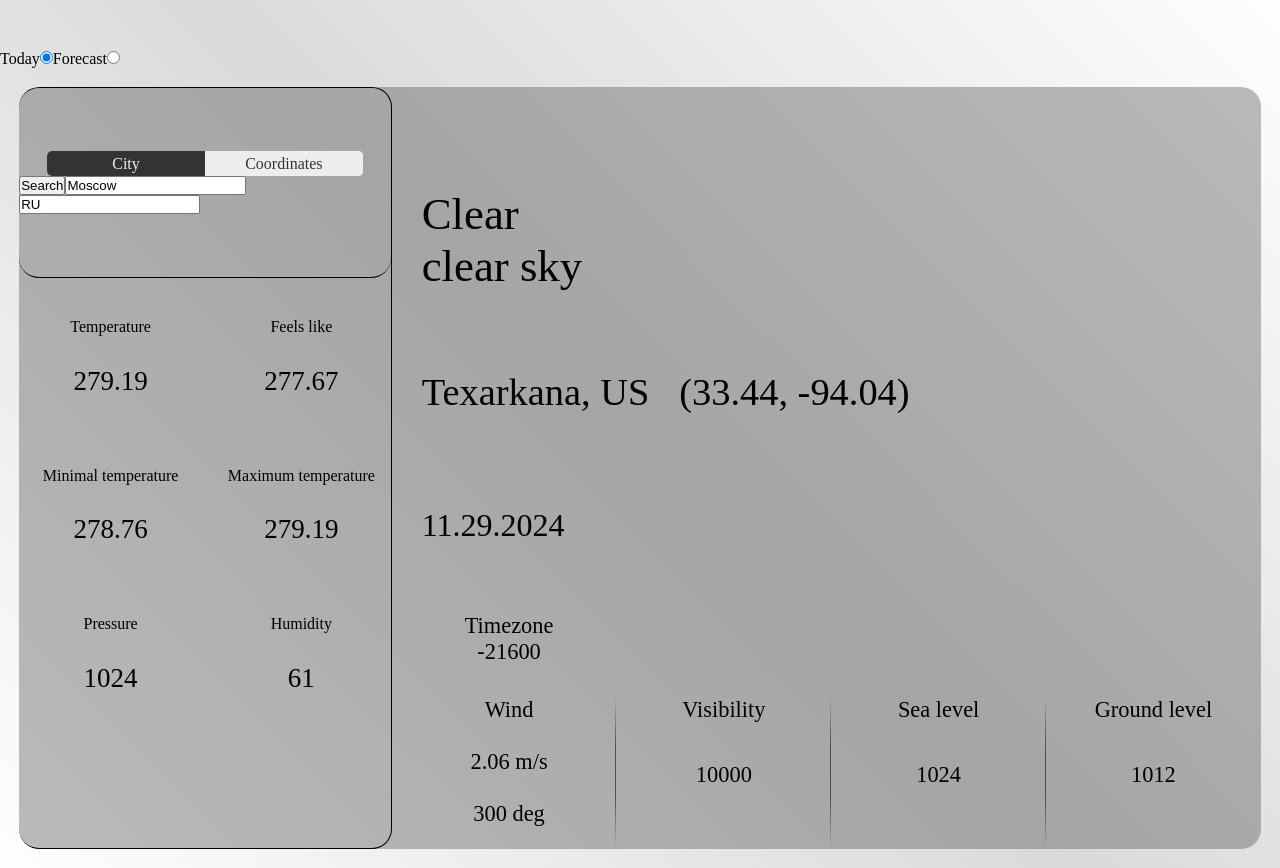
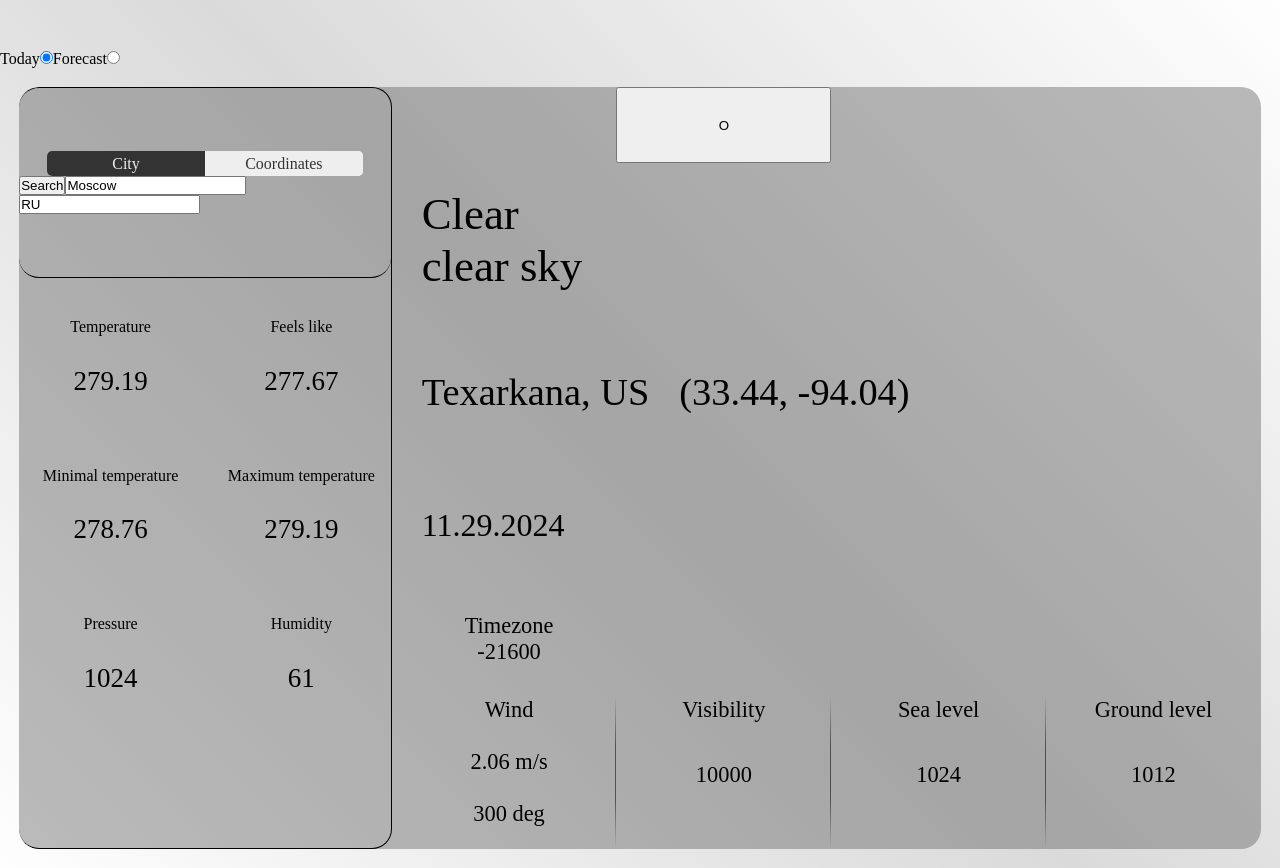
Before and after one commit to maksimphono/weather_app, a React app in the folder frontend/: page /#/ in a window 1280 px wide. Built offline with nearby package versions, Linux system fonts and the light colour scheme; no server answers; the HTML template or start-up script is replaced by a standard one.

Commit message:
added interface to add places to the following list

```diff
--- a/frontend/src/Pages/Home/DataAdapter/DataAdapter.js
+++ b/frontend/src/Pages/Home/DataAdapter/DataAdapter.js
@@ -37,6 +37,7 @@ export default class DataAdapter{
     }
     openDB() {
         return new Promise((resolve, reject) => {
+            console.log("openDB")
             this.version++;
             let req = indexedDB.open(this.dbName, this.version)
     	    req.onsuccess = async event => {
--- a/frontend/src/Pages/Home/components/Data.jsx
+++ b/frontend/src/Pages/Home/components/Data.jsx
@@ -8,11 +8,12 @@ import forecastWeatherDataManager from '../DataManager/ForecastWeatherDataManage
 
 export default function Data() {
     useEffect(() => {(async () => {
-        const adapter = dataAdapterFactory.createUserFollowingListAdapter()
-        await adapter.openDB()
-        await adapter.saveOne({coordinates : "13.7553925,95.9385771", name : "Bangkok", country_code : "TH"})
-        await adapter.saveOne({coordinates : "22.797401,108.1783688", name : "Nanning", country_code : "CN"})
-        await adapter.removeOneBy("coordinates", "22.797401,108.1783688")
+        console.log("Qwert")
+        const adapter = await dataAdapterFactory.createUserFollowingListAdapter()
+        console.log(adapter)
+        //await adapter.save({coordinates : {lat : 13.75, lon : 95.93}, name : "Bangkok", country_code : "TH"})
+        //await adapter.save({coordinates : {lat : 22.797401, lon : 108.1783688}, name : "Nanning", country_code : "CN"})
+        //await adapter.removeOne("coordinates", "22.797401,108.1783688")
         console.table(await adapter.loadAll())
 
         //await adapter.saveOne({"code": "RU", "country" : "Russia"})
--- a/frontend/src/Pages/Home/components/OneDayWeather.jsx
+++ b/frontend/src/Pages/Home/components/OneDayWeather.jsx
@@ -6,6 +6,7 @@ import geodecodeDataManager, {CityError} from '../DataManager/GeodecodeDataManag
 import ForecastWeather from './ForecastWeather.jsx'
 import useGetOneDayWeatherData from '../hooks/useGetONeDayWeatherData.js'
 import {initalInputState} from "./InputFields.jsx"
+import dataAdapterFactory from "../utils/DataAdapterFactory.js"
 //const style = {}
 
 
@@ -70,6 +71,32 @@ function OneDayWeather({inputState, selectedMode, onSubmit}) {
     const handleInputChange = useCallback(({inputState, selectedMode}) => {
     }, [])
 
+    const handleLikeCity = useCallback(async () => {
+        const adapter = await dataAdapterFactory.createUserFollowingListAdapter()
+        let entry = null
+        switch(selectedMode) {
+            case "city":
+                entry = {
+                    coordinates : {lat : weatherData.coord.lat, lon : weatherData.coord.lon},
+                    name : inputState.city,
+                    country_code : weatherData.sys.country
+                }
+            break
+            case "coords":
+                entry = {
+                    coordinates : {lat : inputState.lat, lon : inputState.lon},
+                    name : weatherData.name || "Unknown",
+                    country_code : weatherData.sys.country || ""
+                }
+            break
+        }
+        try {
+            await adapter.save(entry)
+        } catch(error) {
+            alert("Error when adding city to the database")
+        }
+    }, [weatherData, selectedMode, inputState])
+
     useGetOneDayWeatherData(setWeatherData, inputState, selectedMode)
 
     return (
@@ -94,6 +121,7 @@ function OneDayWeather({inputState, selectedMode, onSubmit}) {
                 </div>
                 <div className = {style["pretty__view"]}>
                     <div id = "logo"></div>
+                    <button className = {style["like__button"]} onClick = {handleLikeCity}>O</button>
                     <SmallWeatherData gridArea = "main" className = {"weather__main"}>
                         <span>{weatherData.weather[0].main}</span>
                         <span>{weatherData.weather[0].description}</span>
--- a/frontend/src/Pages/Home/utils/DataAdapterFactory.js
+++ b/frontend/src/Pages/Home/utils/DataAdapterFactory.js
@@ -43,13 +43,14 @@ class DataAdapterFactory {
         this.createdInstances.set(name, adapter)
         return adapter
     }
-    createUserFollowingListAdapter() {
+    async createUserFollowingListAdapter() {
         const name = "User following cities list"
         if (this.createdInstances.has(name)) {
             return this.createdInstances.get(name)
         }
         const adapter = new FollowingListAdapter(name)
         this.createdInstances.set(name, adapter)
+        await adapter.openDB()
         return adapter
     }
     createOneDayWeatherAdapter() {
--- a/frontend/src/Pages/Home/utils/FollowingListAdapter.js
+++ b/frontend/src/Pages/Home/utils/FollowingListAdapter.js
@@ -28,11 +28,10 @@ export default class FollowingListAdapter extends DataAdapter {
     constructor(name) {
         super(name, [{name : "coordinates"}, {name : "name"}, {name : "country_code"}], "coordinates")
         this.ready = false
-        this.openDB()
-            .then(() => {
-                this.ready = true
-            })
-            .catch(error => {throw new OpenError(error)})
+    }
+    async openDB() {
+        await super.openDB()
+        this.ready = true
     }
     async loadAll() {
         if (!this.ready) return null
```
